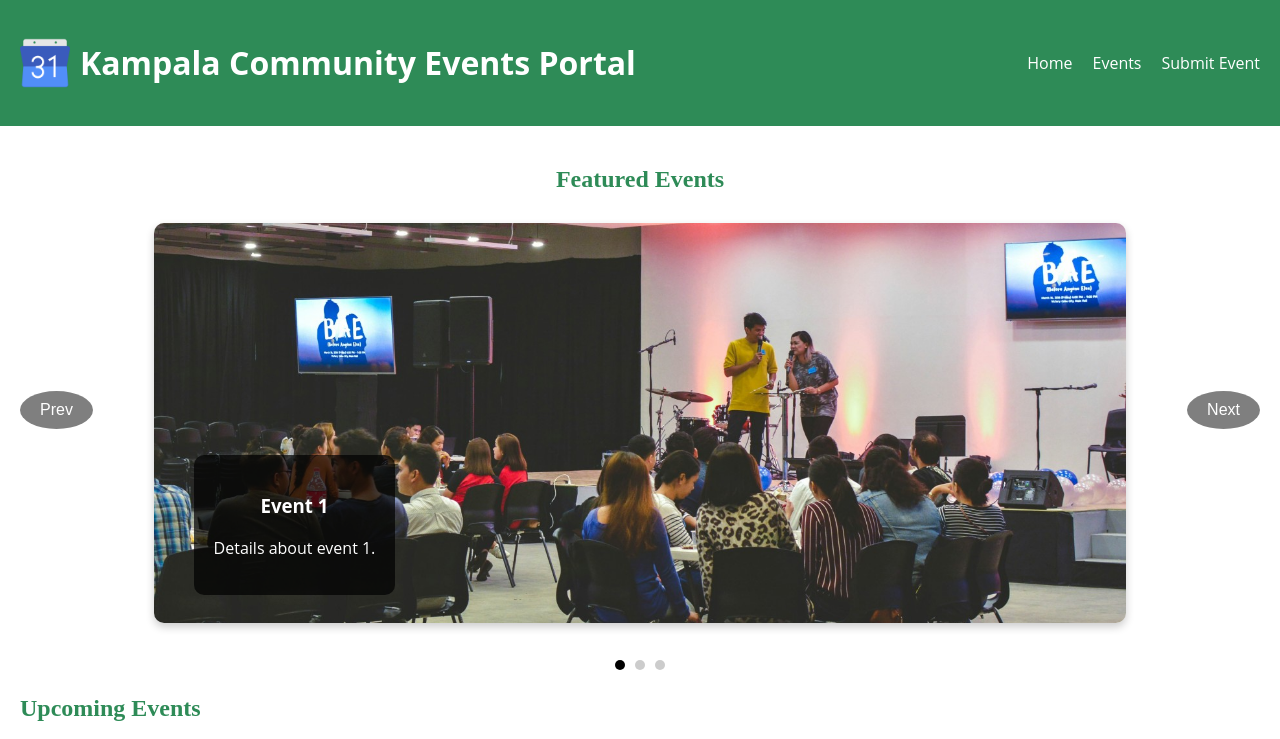
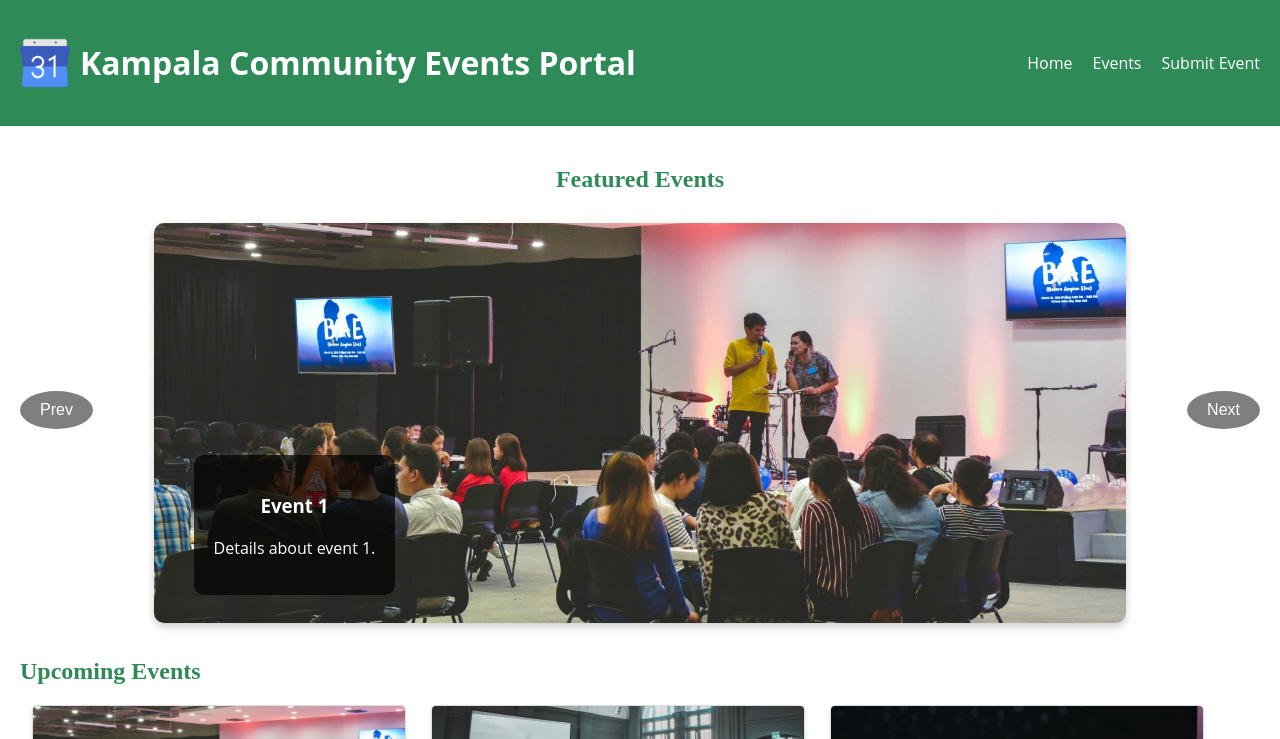
Before and after one commit to nabende1/wdd131, a plain HTML site: page project/index.html in a window 1280 px wide. Both pictures are taken after a click on the button "Prev". Shown: the top 739 px of the page. Drawn offline with Linux system fonts and the light colour scheme.

Commit message:
removd inject slider

```diff
--- a/project/index.html
+++ b/project/index.html
@@ -29,7 +29,32 @@
     <main>
         <section id="featured-events">
             <h2>Featured Events</h2>
-            <div class="slider" id="slider"></div>
+            <div class="slider" id="slider">
+                <!-- Slide 1 -->
+                <div class="slide active">
+                    <img src="images/event1.jpg" alt="Event 1">
+                    <div class="event-details">
+                        <h3>Event 1</h3>
+                        <p>Details about event 1.</p>
+                    </div>
+                </div>
+                <!-- Slide 2 -->
+                <div class="slide">
+                    <img src="images/event2.jpg" alt="Event 2">
+                    <div class="event-details">
+                        <h3>Event 2</h3>
+                        <p>Details about event 2.</p>
+                    </div>
+                </div>
+                <!-- Slide 3 -->
+                <div class="slide">
+                    <img src="images/event3.jpg" alt="Event 3">
+                    <div class="event-details">
+                        <h3>Event 3</h3>
+                        <p>Details about event 3.</p>
+                    </div>
+                </div>
+            </div>
             <button id="prev">Prev</button>
             <button id="next">Next</button>
             <div class="pagination"></div>
--- a/project/scripts/script.js
+++ b/project/scripts/script.js
@@ -1,54 +1,8 @@
 document.addEventListener('DOMContentLoaded', function() {
-    const events = [
-        {
-            title: "Event 1",
-            details: "Details about event 1.",
-            image: "images/event1.jpg",
-            alt: "Event 1"
-        },
-        {
-            title: "Event 2",
-            details: "Details about event 2.",
-            image: "images/event2.jpg",
-            alt: "Event 2"
-        },
-        {
-            title: "Event 3",
-            details: "Details about event 3.",
-            image: "images/event3.jpg",
-            alt: "Event 3"
-        }
-    ];
-
     const slider = document.getElementById('slider');
     const pagination = document.querySelector('.pagination');
     let currentIndex = 0;
     let slideInterval;
-
-    function createSlides() {
-        events.forEach((event, index) => {
-            const slide = document.createElement('div');
-            slide.className = 'slide';
-            if (index === 0) slide.classList.add('active');
-
-            slide.innerHTML = `
-                <img src="${event.image}" alt="${event.alt}">
-                <div class="event-details">
-                    <h3>${event.title}</h3>
-                    <p>${event.details}</p>
-                </div>
-            `;
-            slider.appendChild(slide);
-
-            const dot = document.createElement('div');
-            if (index === 0) dot.classList.add('active');
-            dot.addEventListener('click', function() {
-                currentIndex = index;
-                showSlide(currentIndex);
-            });
-            pagination.appendChild(dot);
-        });
-    }
 
     function updatePagination() {
         pagination.querySelectorAll('div').forEach((dot, i) => {
@@ -71,20 +25,20 @@ document.addEventListener('DOMContentLoaded', function() {
     }
 
     document.getElementById('next').addEventListener('click', function() {
-        currentIndex = (currentIndex + 1) % events.length;
+        currentIndex = (currentIndex + 1) % slides.length;
         showSlide(currentIndex);
         resetInterval();
     });
 
     document.getElementById('prev').addEventListener('click', function() {
-        currentIndex = (currentIndex - 1 + events.length) % events.length;
+        currentIndex = (currentIndex - 1 + slides.length) % slides.length;
         showSlide(currentIndex);
         resetInterval();
     });
 
     function autoSlide() {
         slideInterval = setInterval(function() {
-            currentIndex = (currentIndex + 1) % events.length;
+            currentIndex = (currentIndex + 1) % slides.length;
             showSlide(currentIndex);
         }, 5000); // Change slide every 5 seconds
     }
@@ -94,7 +48,8 @@ document.addEventListener('DOMContentLoaded', function() {
         autoSlide();
     }
 
-    createSlides();
+    // Initially show the first slide
+    const slides = document.querySelectorAll('.slide');
     showSlide(currentIndex);
     autoSlide();
 });
```
